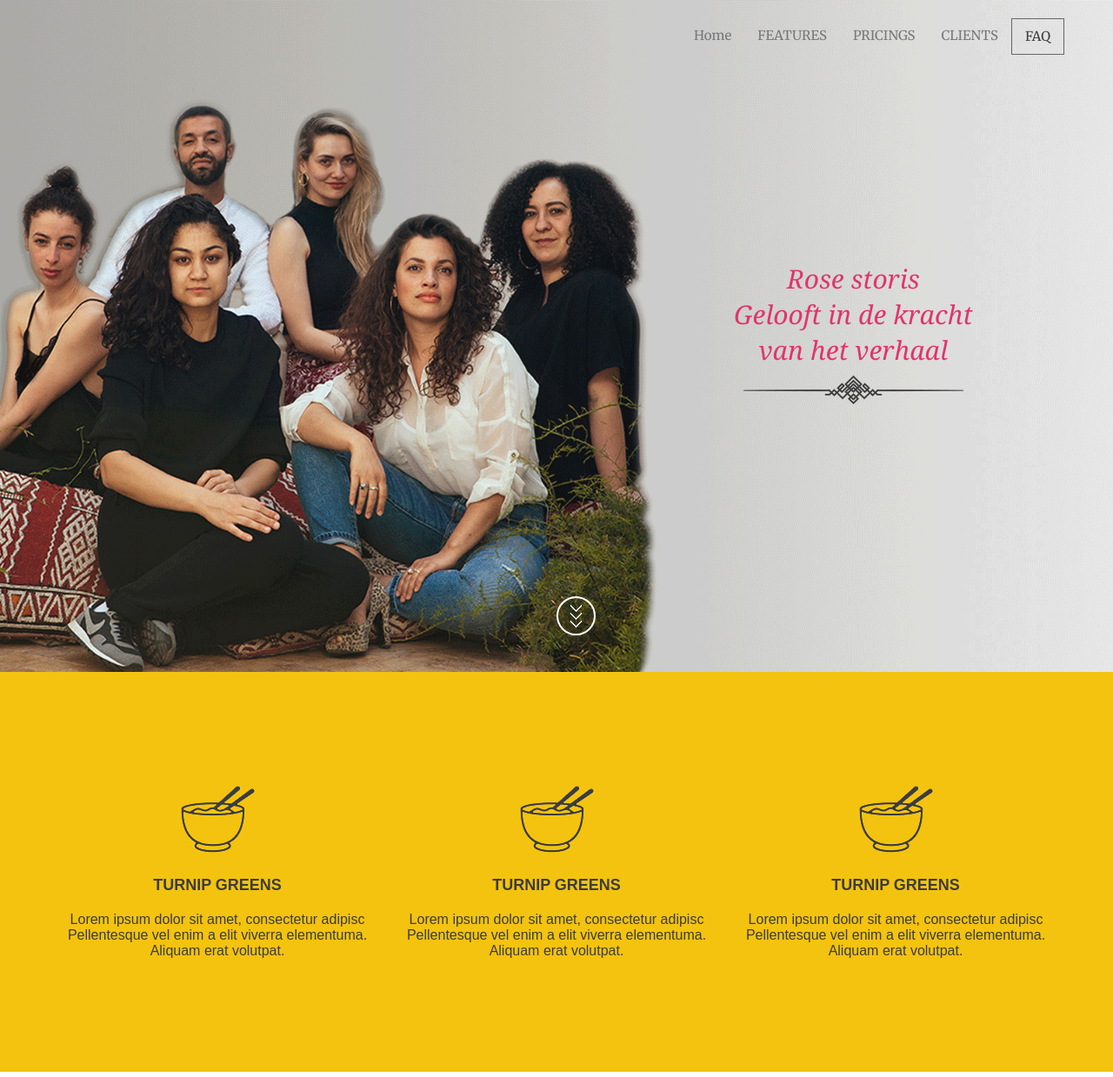
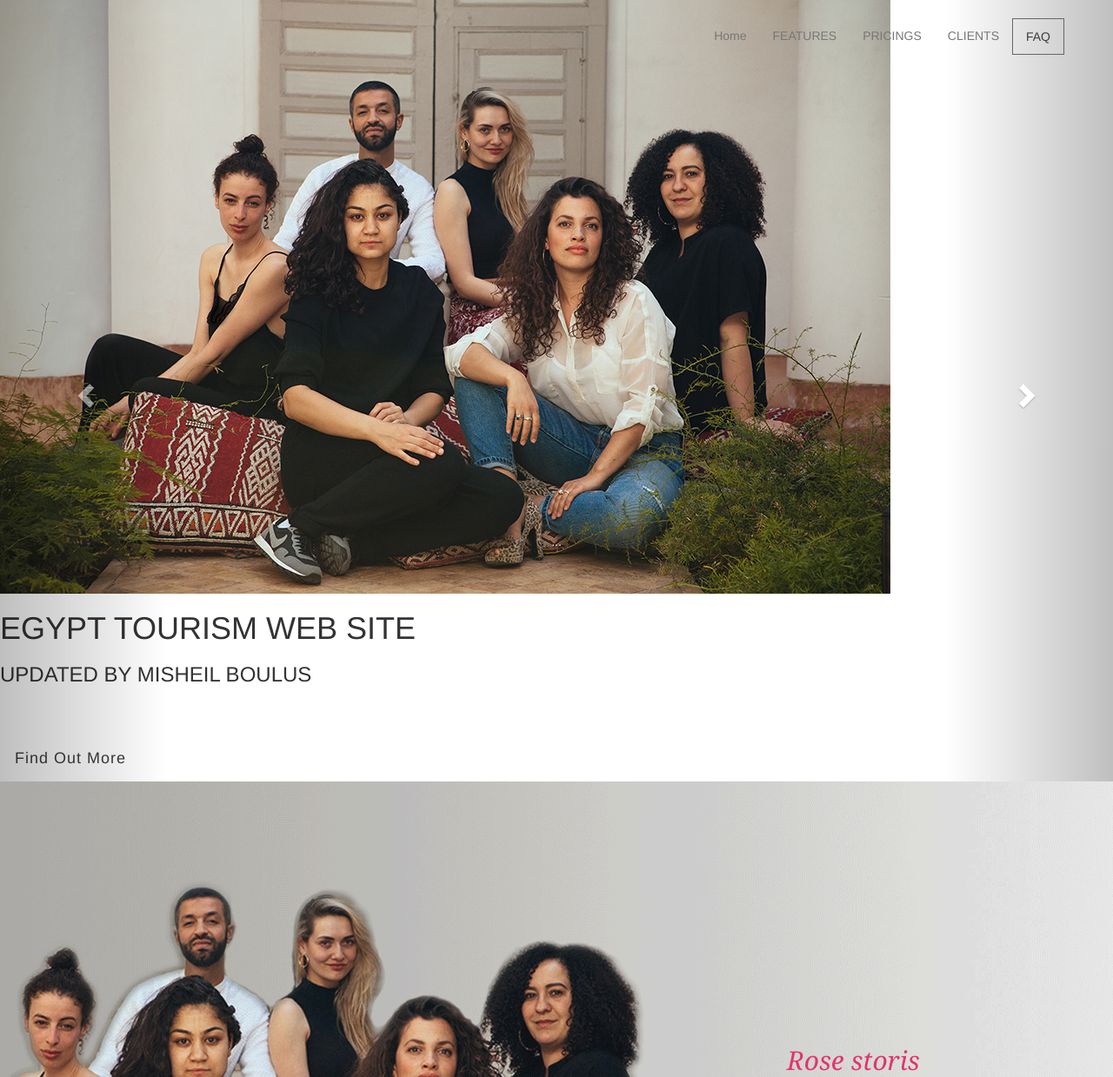
Before and after one commit to misheil/rosestories, a CodeIgniter app: page /rose/ in a window 1280 px wide. Shown: the top 1239 px of the page at 87% size. Run offline with CodeIgniter, Linux system fonts and the light colour scheme; some libraries are stand-ins or nearby versions.

Commit message:
push
this is test

```diff
--- a/application/config/config.php
+++ b/application/config/config.php
@@ -22,7 +22,7 @@
 | a PHP script and you can easily do that on your own.
 |
 */
-$config['base_url'] = '';
+$config['base_url'] = 'http://localhost:85/rose/';
 
 /*
 |--------------------------------------------------------------------------
--- a/application/views/main.php
+++ b/application/views/main.php
@@ -18,6 +18,18 @@
 	<link rel="stylesheet" href="css/responsive.css" />
 
 
+
+    <link href="css/bootstrap.min.css" rel="stylesheet">
+
+    <!-- Custom CSS -->
+    <link href="css/stylish-portfolio.css" rel="stylesheet">
+
+    <link href="font-awesome/css/font-awesome.min.css" rel="stylesheet" type="text/css">
+    <link href="https://fonts.googleapis.com/css?family=Source+Sans+Pro:300,400,700,300italic,400italic,700italic" rel="stylesheet" type="text/css">
+
+
+    <script src="https://oss.maxcdn.com/libs/html5shiv/3.7.0/html5shiv.js"></script>
+    <script src="https://oss.maxcdn.com/libs/respond.js/1.4.2/respond.min.js"></script>
 </head>
 <body>
 
@@ -63,6 +75,60 @@
 		</div>
 	</header> <!--End of header -->
 
+
+
+
+    <div id="carousel-example-generic" class="carousel slide" data-ride="carousel">
+        <!-- Indicators -->
+        <ol class="carousel-indicators">
+            <li data-target="#carousel-example-generic" data-slide-to="0" class="active"></li>
+            <li data-target="#carousel-example-generic" data-slide-to="1"></li>
+            <li data-target="#carousel-example-generic" data-slide-to="2"></li>
+        </ol>
+
+        <!-- Wrapper for slides -->
+        <div class="carousel-inner" role="listbox">
+            <div class="item active">
+                <img src="<?= base_url('/images/bannerbg1.jpg')?>" >
+                <div class="carousel-caption">
+                    ...
+                </div>
+            </div>
+            <div class="item">
+                <img src="<?= base_url('/images/MelkDadelsChinees39.jpg') ?>" >
+                <div class="carousel-caption">
+                    ...
+                </div>
+            </div>
+            <div class="item">
+                <img src="<?= base_url('/images/proof-originals-Jamilla-TKL_7937.jpg') ?>" >
+
+            </div>
+
+        </div>
+
+
+
+
+
+        <div class="text-vertical-center2">
+            <h1>Egypt Tourism Web Site</h1>
+            <h3>Updated by Misheil Boulus</h3>
+            <br>
+            <a href="#about" class="btn btn-dark btn-lg">Find Out More</a>
+        </div>
+
+
+        <!-- Controls -->
+        <a class="left carousel-control" href="#carousel-example-generic" role="button" data-slide="prev">
+            <span class="glyphicon glyphicon-chevron-left" aria-hidden="true"></span>
+            <span class="sr-only">Previous</span>
+        </a>
+        <a class="right carousel-control" href="#carousel-example-generic" role="button" data-slide="next">
+            <span class="glyphicon glyphicon-chevron-right" aria-hidden="true"></span>
+            <span class="sr-only">Next</span>
+        </a>
+    </div>
 
 
 
```
Also changed, not shown: images/bannerbg - kopie.jpg (deleted), images/bannerbg1.jpg, images/bannerbgx1.jpg (added), images/logo.jpg (added), 4 other files.
